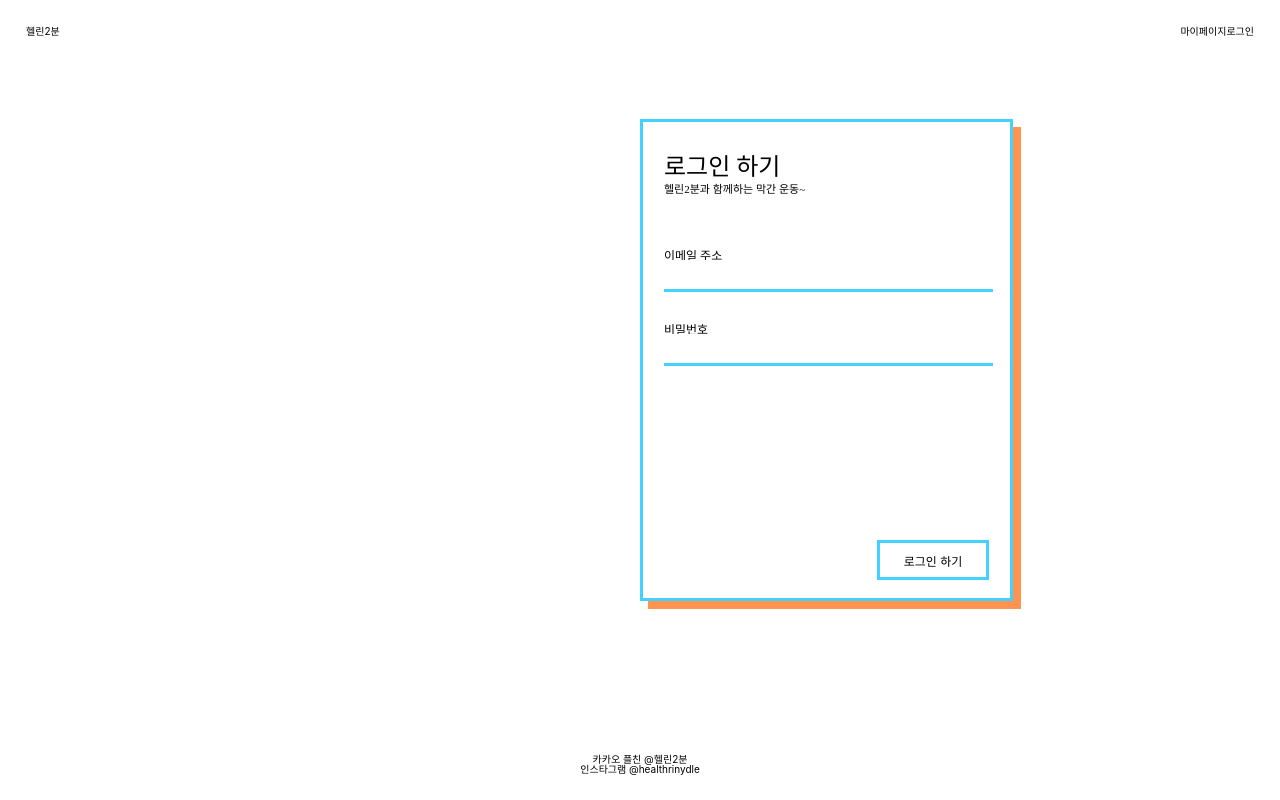
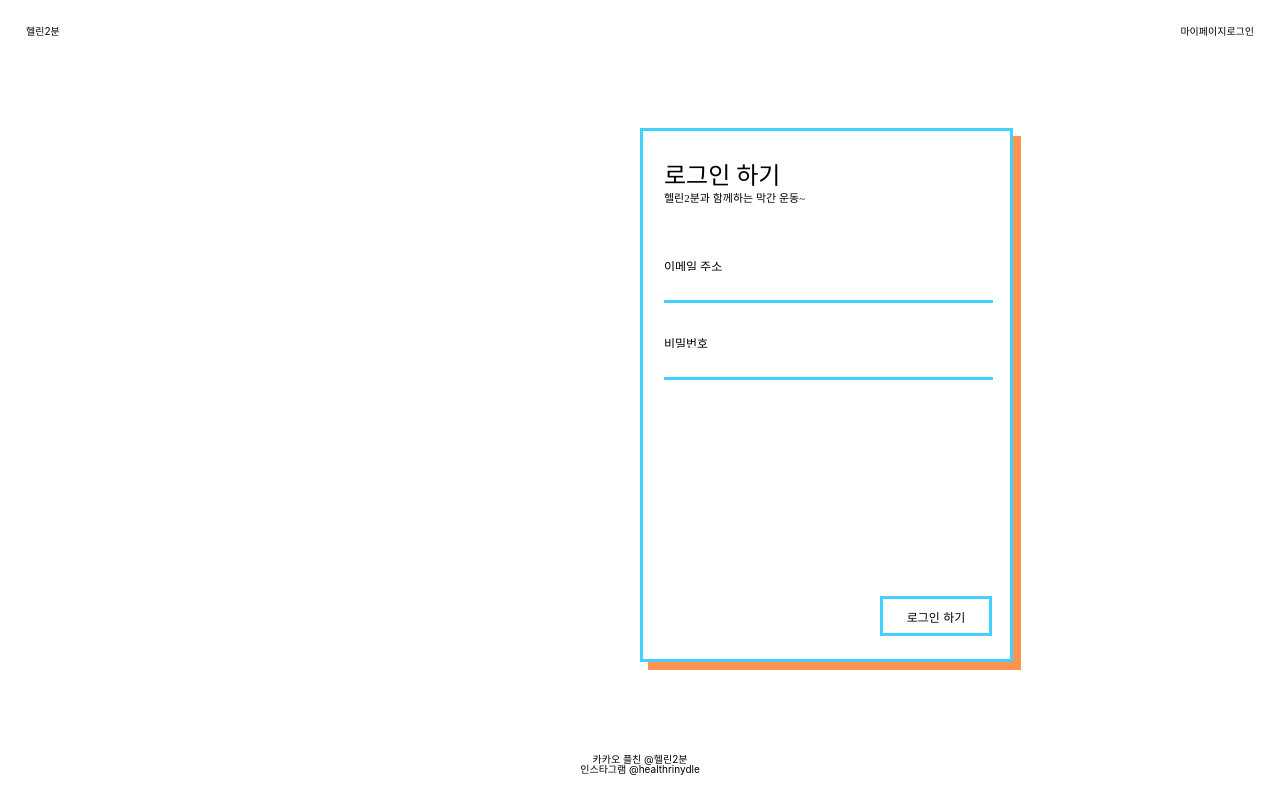
Before and after one commit to sopt12-hackathon/frontend_web, a React (Create React App) app: page /signin in a window 1280 px wide. Built offline with nearby package versions, Linux system fonts and the light colour scheme.

Commit message:
modify signin/signup css2

```diff
--- a/src/components/SigninForm.js
+++ b/src/components/SigninForm.js
@@ -3,14 +3,14 @@ import styled from "styled-components";
 
 const FormWrap = styled.div`
     width: 37.3rem;
-    height: 48.2rem;
+    height: 66.8vh;
     background-color: #ffffff;
     border: solid 3px #43d2ff;
     position: absolute;
     box-sizing: border-box;
-    top: 11.9rem;
+    top: 16vh;
     right: 26.7rem;
-    margin-bottom: 12rem;
+    margin-bottom: 16vh;
     font-family: AppleSDGothicNeo-Regular;
     font-weight: normal;
     font-stretch: normal;
@@ -23,7 +23,7 @@ const FormWrap = styled.div`
         flex-direction: column;
     }
     p {
-        margin-top: 2.8rem;
+        margin-top: 3.8vh;
         margin-left: 2.1rem;
         font-size: 1.2rem;
         text-align: left;
@@ -40,8 +40,9 @@ const FormWrap = styled.div`
         width: 11.2rem;
         border: solid 3px #43d2ff;
         background-color: #ffffff;
-        margin-top: 17.4rem;
-        margin-left: 23.4rem;
+        position: absolute;
+        bottom: 2.87vh;
+        left: 21.6rem;
         font-size: 1.2rem;
         height: 4rem;
         text-align: center;
@@ -65,7 +66,7 @@ const FormWrap = styled.div`
     }
     .shadow {
         width: 37.3rem;
-        height: 48.2rem;
+        height: 66.8vh;
         position: absolute;
         border-style: none;
         background-color: #ff934f;
--- a/src/components/SignupForm.js
+++ b/src/components/SignupForm.js
@@ -4,14 +4,14 @@ import styled from "styled-components";
 
 const FormWrap = styled.div`
     width: 37.3rem;
-    height: 48.2rem;
+    height: 66.8vh;
     background-color: #ffffff;
     border: solid 3px #43d2ff;
     position: absolute;
     box-sizing: border-box;
-    top: 11.9rem;
+    top: 16vh;
     right: 26.7rem;
-    margin-bottom: 12rem;
+    margin-bottom: 16vh;
     font-family: AppleSDGothicNeo-Regular;
     font-weight: normal;
     font-stretch: normal;
@@ -24,7 +24,7 @@ const FormWrap = styled.div`
         flex-direction: column;
     }
     p {
-        margin-top: 2.8rem;
+        margin-top: 3.8vh;
         margin-left: 2.1rem;
         font-size: 1.2rem;
         text-align: left;
@@ -41,8 +41,9 @@ const FormWrap = styled.div`
         width: 11.2rem;
         border: solid 3px #43d2ff;
         background-color: #ffffff;
-        margin-top: 10rem;
-        margin-left: 23.4rem;
+        position: absolute;
+        bottom: 2.87vh;
+        left: 21.6rem;
         font-size: 1.2rem;
         height: 4rem;
         text-align: center;
@@ -72,7 +73,7 @@ const FormWrap = styled.div`
     }
     .shadow {
         width: 37.3rem;
-        height: 48.2rem;
+        height: 66.8vh;
         position: absolute;
         border-style: none;
         background-color: #ff934f;
```
